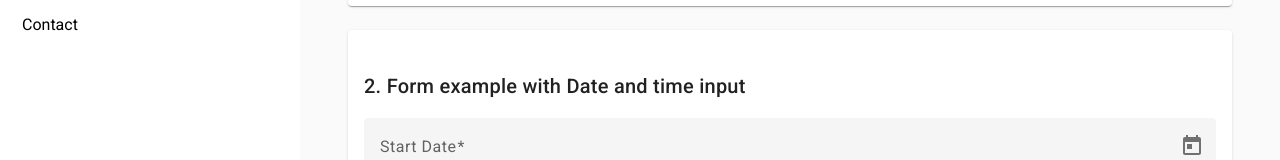
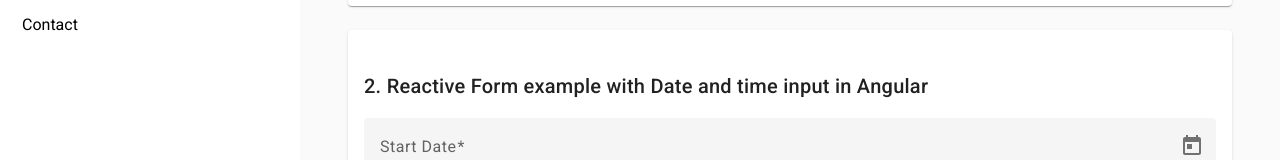
Before and after one commit to bittu1040/Learn-with-Bittu, an Angular app: page /snippets-image in a window 1280 px wide. Shown: the part 313-473 px from the top of the page. Built offline with nearby package versions, Linux system fonts and the light colour scheme; no server answers.

Commit message:
html update

```diff
--- a/src/app/components/snippets-image/snippets-image.component.html
+++ b/src/app/components/snippets-image/snippets-image.component.html
@@ -47,7 +47,7 @@
 
   <mat-card class="m-4 p-3">
     <div class="row mt-4">
-      <h2> 2.  Form example with Date and time input</h2>
+      <h2> 2. Reactive Form example with Date and time input in Angular</h2>
       <form [formGroup]="dateAndTimeInputForm" (ngSubmit)="dateFormSubmit()">
         <mat-form-field class="dateFormInput" appearance="fill">
           <mat-label>Start Date</mat-label>
```
